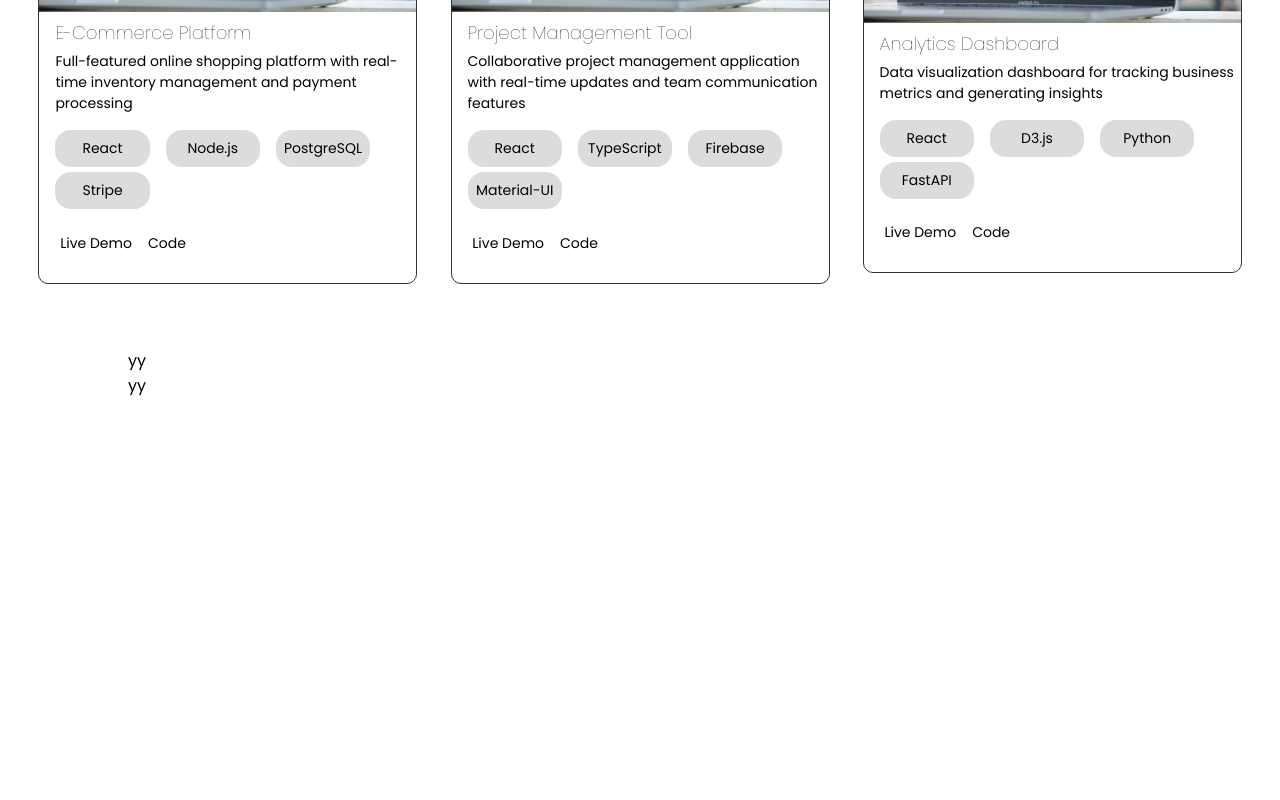
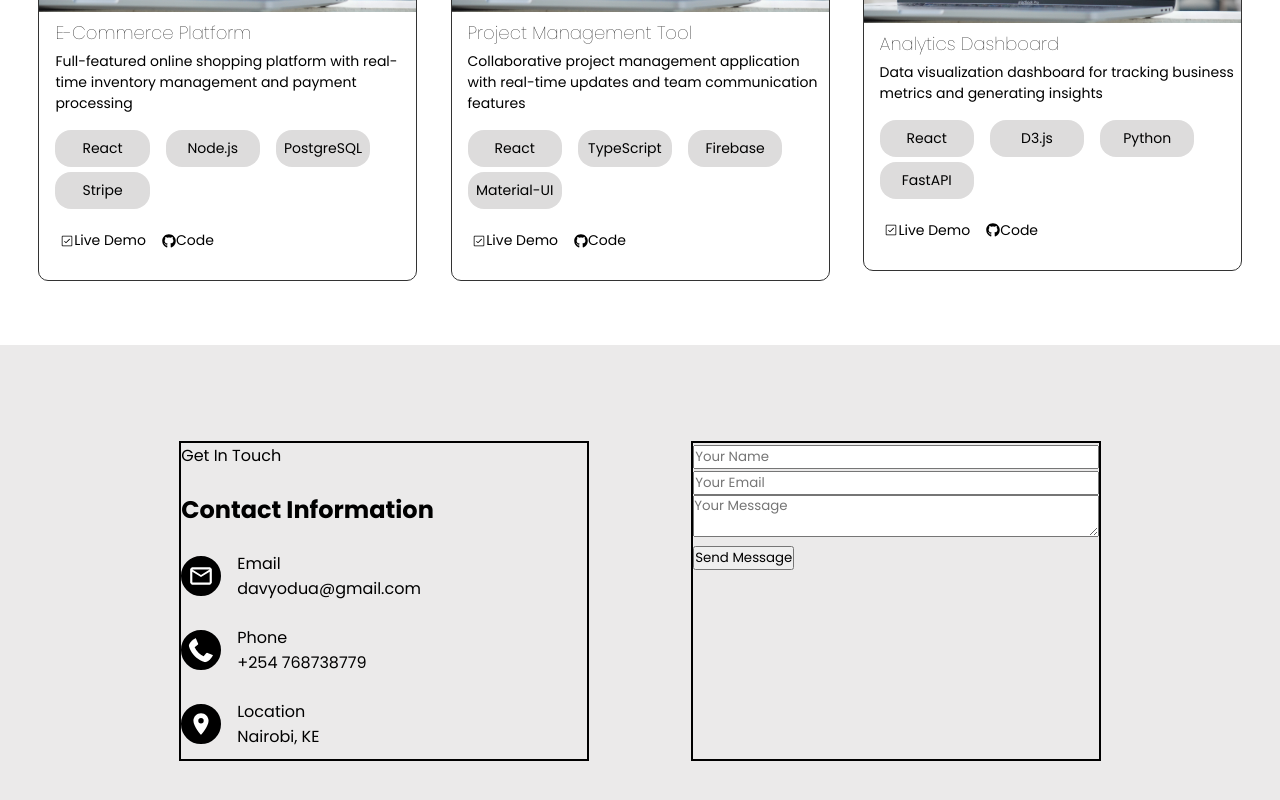
Before and after one commit to davy-odua/Resume., a React (Vite) app: page / in a window 1280 px wide. Shown: the part 2167-2967 px from the top of the page. Before the commit the page ends 2629 px from the top, so only its background shows below. Built offline with nearby package versions, Linux system fonts and the light colour scheme.

Commit message:
added the element Projects

```diff
--- a/src/components/Footer.jsx
+++ b/src/components/Footer.jsx
@@ -1,3 +1,6 @@
+import { MdOutlineEmail } from "react-icons/md";
+import { FaPhoneAlt } from "react-icons/fa";
+import { MdLocationOn } from "react-icons/md";
 
 const Footer = () => {
   return (
@@ -5,10 +8,21 @@ const Footer = () => {
     <div className="footer">
         <div className="footer-row gap">
             <div className="footer-col">
-                yy
+                <a>Get In Touch</a>
+                <h2>Contact Information</h2>
+                <div className="contact">
+                    <div className="contact-info"><MdOutlineEmail className="contact-icon" /><p>Email <span>davyodua@gmail.com</span> </p></div>
+                    <div className="contact-info"><FaPhoneAlt className="contact-icon"  /><p>Phone <span>+254 768738779</span> </p></div>
+                    <div className="contact-info"><MdLocationOn className="contact-icon"  /><p>Location <span>Nairobi, KE</span> </p></div>
+                </div>
             </div>
             <div className="footer-col">
-                yy
+                <form action="">
+                    <input type="text" placeholder="Your Name" />
+                    <input type="text" placeholder="Your Email" />
+                    <textarea name="" type="text" placeholder="Your Message" ></textarea>
+                    <button><p>Send Message</p></button>
+                </form>
             </div>
         </div>
     </div>
--- a/src/components/Projects.jsx
+++ b/src/components/Projects.jsx
@@ -1,4 +1,6 @@
 import laptop from "../assets/laptop-2.jpg";
+import { IoIosCheckboxOutline } from "react-icons/io";
+import { FaGithub } from "react-icons/fa";
 
 const Projects = ({projectTitle, description, projectTechnology1, projectTechnology2, projectTechnology3, projectTechnology4 }) => {
   return (
@@ -14,8 +16,8 @@ const Projects = ({projectTitle, description, projectTechnology1, projectTechnol
             <p>{projectTechnology4}</p>
         </div>
         <div className="project-code">
-            <p>Live Demo</p>
-            <p>Code</p>
+            <p><IoIosCheckboxOutline /> Live Demo</p>
+            <p><FaGithub /> Code</p>
         </div>
     </div>
     </>
--- a/src/components/components.css
+++ b/src/components/components.css
@@ -175,6 +175,47 @@
     display: inline-flex;
     margin-left: 0.3rem;
 }
-
+.project-code p{
+    display: inline-flex;
+    align-items: center;
+}
 
 /* Footer section */
+.footer{
+    padding: 2rem 0;
+    background: #ebeaea;
+}
+.footer-row{
+    display: flex;
+    align-items: center;
+    justify-content: space-around;
+}
+.footer-col{
+    border: 2px solid black;
+    flex-basis: 40%;
+    height: 20rem;
+}
+.footer-col h2{
+    margin: 1.5rem 0;
+}
+.contact-info{
+    margin: 1.5rem 0;
+    display: flex;
+    align-items: center;
+}
+.contact-info span{
+    display: block;
+}
+.contact-icon{
+    width: 40px;
+    height: 40px;
+    border: 2px solid black;
+    border-radius: 50%;
+    padding: 5px;
+    background: #000;
+    color: #fff;
+    margin-right: 1rem;
+}
+.footer-col input, .footer-col textarea{
+    width: 100%;
+}
```
